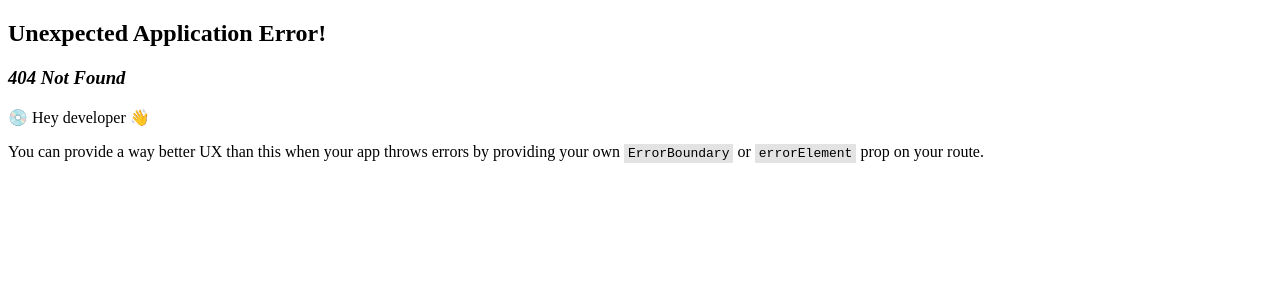
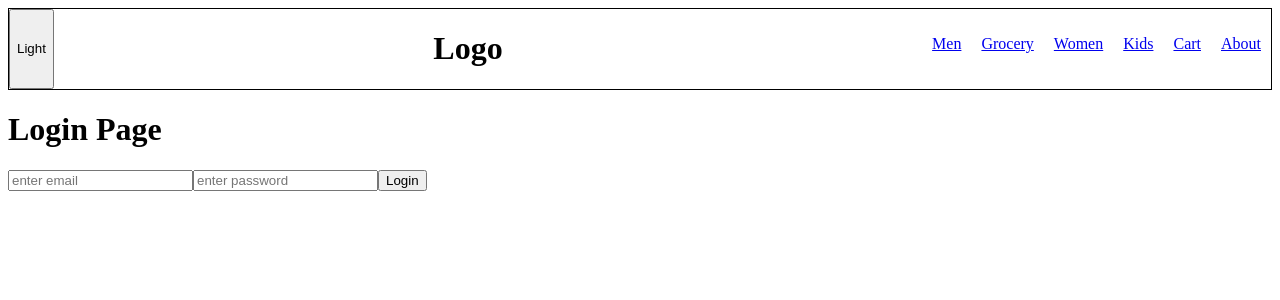
Before and after one commit to pratikShejwal/React-Practice-Projects, a React (Vite) app: page /login in a window 1280 px wide. Before the commit this address had no page. Shown: the top 300 px of the page. Built offline with nearby package versions, Linux system fonts and the light colour scheme.

Commit message:
form validation

```diff
--- a/package.json
+++ b/package.json
@@ -24,6 +24,7 @@
     "react": "^19.2.7",
     "react-dom": "^19.2.7",
     "react-redux": "^9.3.0",
-    "react-router-dom": "^6.30.4"
+    "react-router-dom": "^6.30.4",
+    "zod": "^4.4.3"
   }
 }
--- a/src/App.js
+++ b/src/App.js
@@ -15,6 +15,7 @@ import About from './components/About'
 import UserContext from './utils/UserContext'
 import appStore from './store/store'
 import Ref from './components/Ref'
+import Login from './components/Login'
 // import Grocery from './components/Grocery'
 
 const Grocery = lazy(()=> import('./components/Grocery'))
@@ -63,6 +64,10 @@ const appRouter = createBrowserRouter([
         element:<Ref/>,
      },
      {
+        path:'/login',
+        element:<Login/>,
+     },
+     {
         path:'/product/:prodId',
         element:<ProductDetails/>,
 
--- /dev/null
+++ b/src/components/Login.jsx
@@ -0,0 +1,57 @@
+import React, { useState } from 'react'
+import { useAsyncError } from 'react-router-dom'
+import {z} from 'zod'
+
+const loginSchema = z.object({
+  email: z.string().email('Invalid email address'),
+  password: z.string().min(6,'password at least 6 char long'),
+})
+
+
+const Login = () => {
+  const [formData,setFormData] = useState({
+    email:"",
+    password:""
+  })
+  const [error,setError] = useState({})
+  // const [email,setEmail] = useState("")
+  // const [password,setPassword] = useState("")
+  // const em = (e)=>{
+  //     setEmail(e.target.value)
+  // }
+  // const ps = (e)=>{
+  //     setPassword(e.target.value)
+  // }
+
+  const handler = (e)=> {
+    const name = e.target.name;
+    const value = e.target.value;
+    setFormData({...formData,[name]:value})
+  }
+
+  const submit = (e)=>{
+    e.preventDefault()
+    // console.log(email);
+    const result = loginSchema.safeParse(formData)
+    console.log(formData);
+    if (!result.success) {
+      const errorField = result.error.formErrors.fieldErros
+      setError(errorField)
+      return
+    }
+
+  }
+
+  return (
+    <div>
+      <h1>Login Page</h1>
+<form onSubmit={submit}>
+      <input name='email' type="email" placeholder='enter email' value={formData.email} onChange={handler}/>
+      <input name='password' type="password" placeholder='enter password'  value={formData.password} onChange={handler}/>
+    <button>Login</button>
+</form>
+    </div>
+  )
+}
+
+export default Login
```
Also changed, not shown: 1 other file (tests, documents, lock files or other folders).
